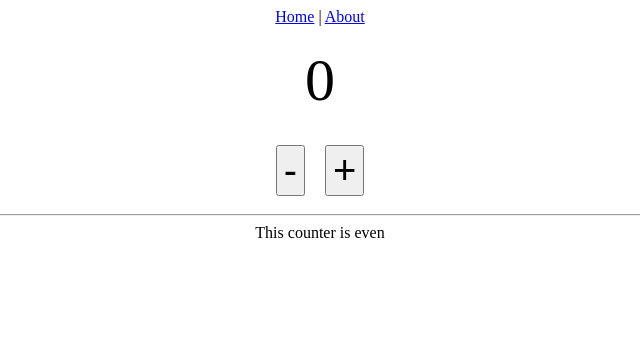
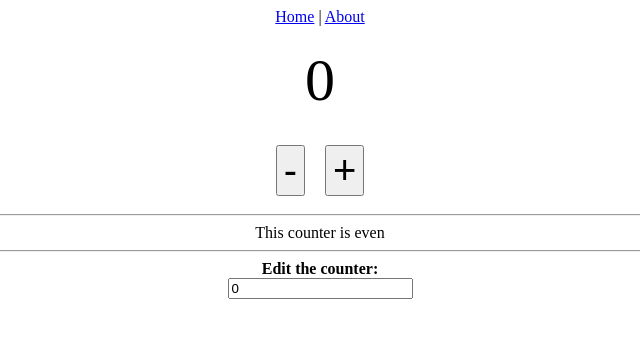
Before and after one commit to iusting20/pinia-sandbox, a Vue app: page / in a window 1280 px wide. Shown: the top 338 px of the page, without its empty margins (320-960 px from the left). Built offline with nearby package versions, Linux system fonts and the light colour scheme.

Commit message:
added 'edit the counter feature'

```diff
--- a/src/views/HomeView.vue
+++ b/src/views/HomeView.vue
@@ -23,6 +23,14 @@ const decreaseCount = () => {
     <hr />
 
     <div class="text">This counter is {{ storeCounter.oddOrEven }}</div>
+
+    <hr />
+
+    <div class="editCouter">
+      <b>Edit the counter:</b>
+      <br />
+      <input type="number" v-model="storeCounter.count" />
+    </div>
   </div>
 </template>
 
```
